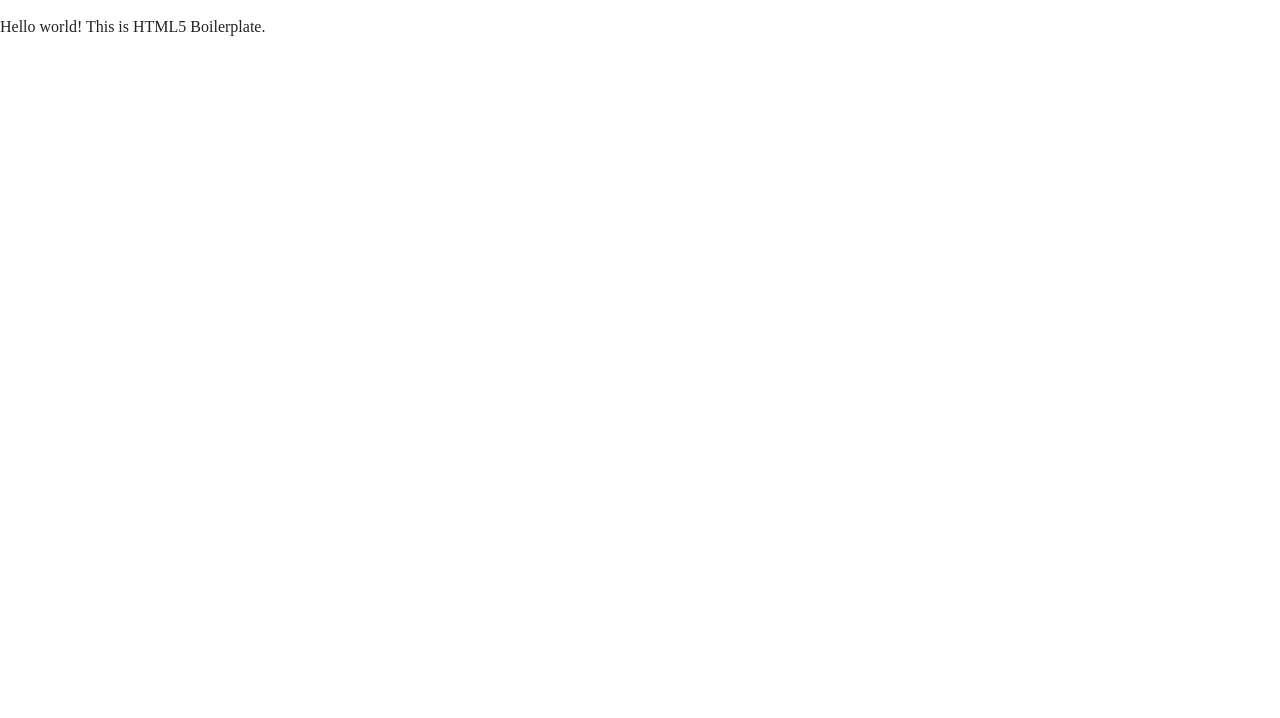
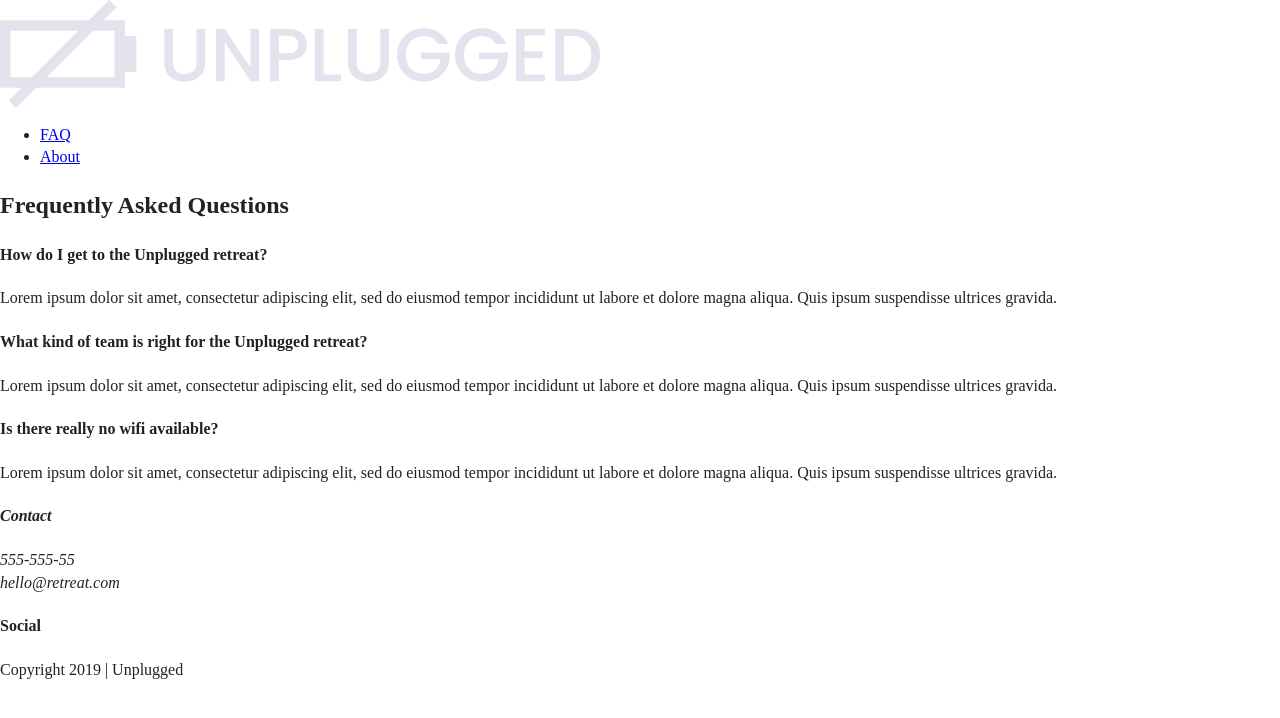
Before and after one commit to khuzca/unplugged-retreat, a website: page faq/index.html in a window 1280 px wide. Drawn offline with Linux system fonts and the light colour scheme; files whose address does not match are found by name.

Commit message:
Faq Structure

```diff
--- a/faq/index.html
+++ b/faq/index.html
@@ -12,7 +12,7 @@
   <meta property="og:url" content="">
   <meta property="og:image" content="">
 
-  <link rel="manifest" href="site.webmanifest">
+  <link rel="manifest" href="../site.webmanifest">
   <link rel="apple-touch-icon" href="../icon.png">
   <!-- Place favicon.ico in the root directory -->
 
@@ -24,8 +24,66 @@
 
 <body>
 
+
   <!-- Add your site or application content here -->
-  <p>Hello world! This is HTML5 Boilerplate.</p>
+
+    <header>
+      <div class="content-wrapper">
+      <a href="#"><img src="img/unpluggedlogo.png" alt="unplugged logo"></a>
+      <div class="header-divider"></div>
+      <nav>
+          <ul>
+             <li><a href="index.html" target="_blank">FAQ</a></li>
+              <li><a href="../about/index.html" target="_blank">About</a></li>
+          </ul>
+      </nav>
+      </div>
+   </header>
+   <main>
+    <section class="faq">
+    <div class="content-wrapper">
+         <h2>Frequently Asked Questions</h2>
+        <div class="faq-content">
+            <h4>How do I get to the Unplugged retreat?</h4>
+            <p> Lorem ipsum dolor sit amet, consectetur adipiscing elit, sed do eiusmod tempor incididunt ut labore et dolore magna aliqua. Quis ipsum suspendisse ultrices gravida.</p>
+        </div>
+        <div class="faq-content">
+            <h4> What kind of team is right for the Unplugged retreat? </h4>
+            <p> Lorem ipsum dolor sit amet, consectetur adipiscing elit, sed do eiusmod tempor incididunt ut labore et dolore magna aliqua. Quis ipsum suspendisse ultrices gravida. </p>
+        </div>
+         <div class="faq-content">
+            <h4>Is there really no wifi available?</h4>
+            <p> Lorem ipsum dolor sit amet, consectetur adipiscing elit, sed do eiusmod tempor incididunt ut labore et dolore magna aliqua. Quis ipsum suspendisse ultrices gravida. </p>
+                </div>
+            </div>
+       </section>
+    </main>
+
+
+    <!--footer-->
+
+     <footer>
+        <div class="content-wrapper">
+        <div class="footer-content">
+            <address class="contact">
+            <h4> Contact</h4>
+            <p> 555-555-55 <br>
+                hello@retreat.com
+            </p>
+            </address>
+            <div class="social">
+                <h4> Social </h4>
+                <div class="social-icons">
+                    <p><a href="https://www.linkedin.com/in/katzhernandez/" target="_blank"></a></p>
+                    <!-- other social links here -->
+                </div>
+            </div>
+        </div> <!-- footer content ends -->
+    </div> <!--footer content-wrapper ends-->
+    <div class="copyright">
+        <p>Copyright 2019  |  Unplugged</p>
+    </div>
+</footer>
   <script src="../js/vendor/modernizr-3.11.2.min.js"></script>
   <script src="../js/plugins.js"></script>
   <script src="../js/main.js"></script>
```
